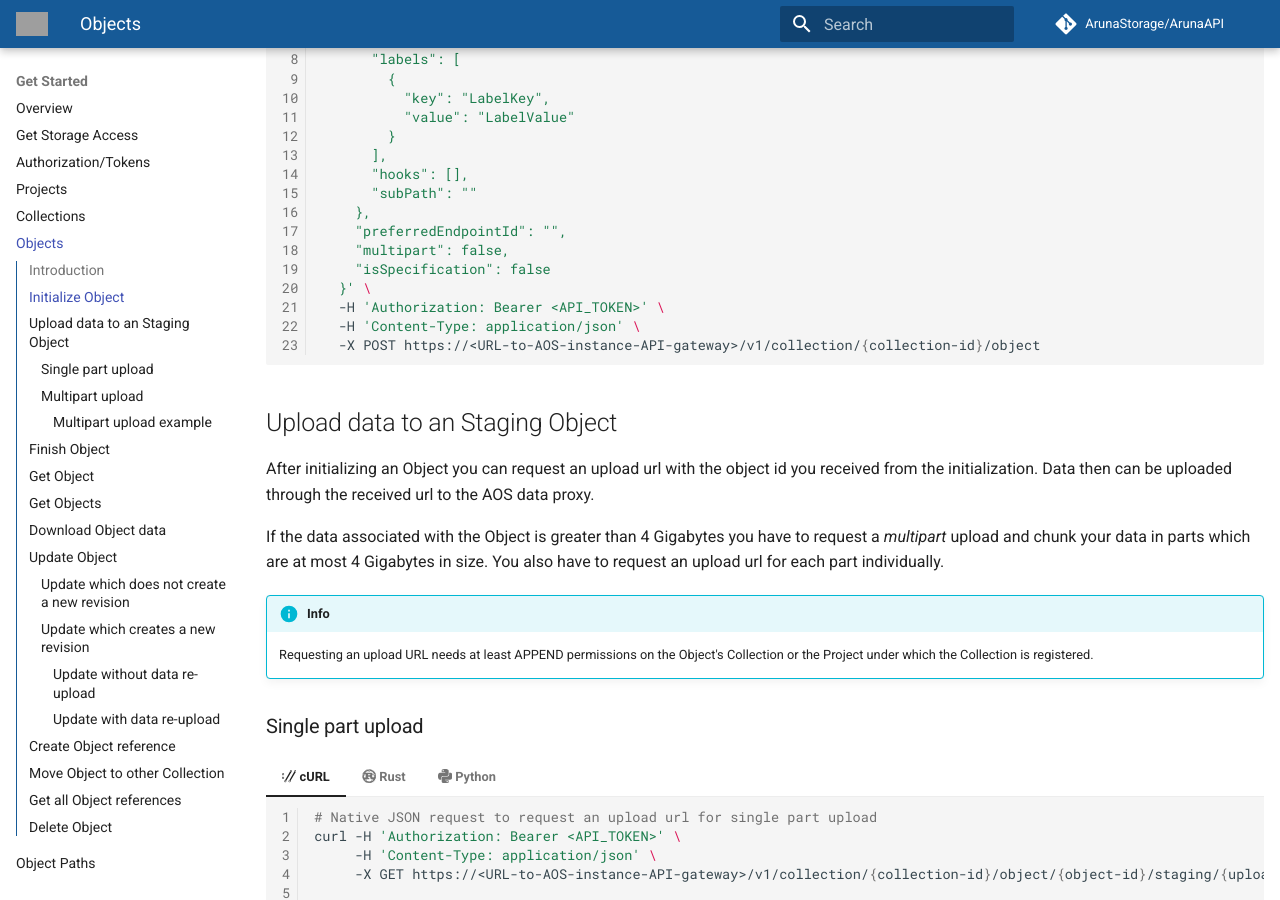
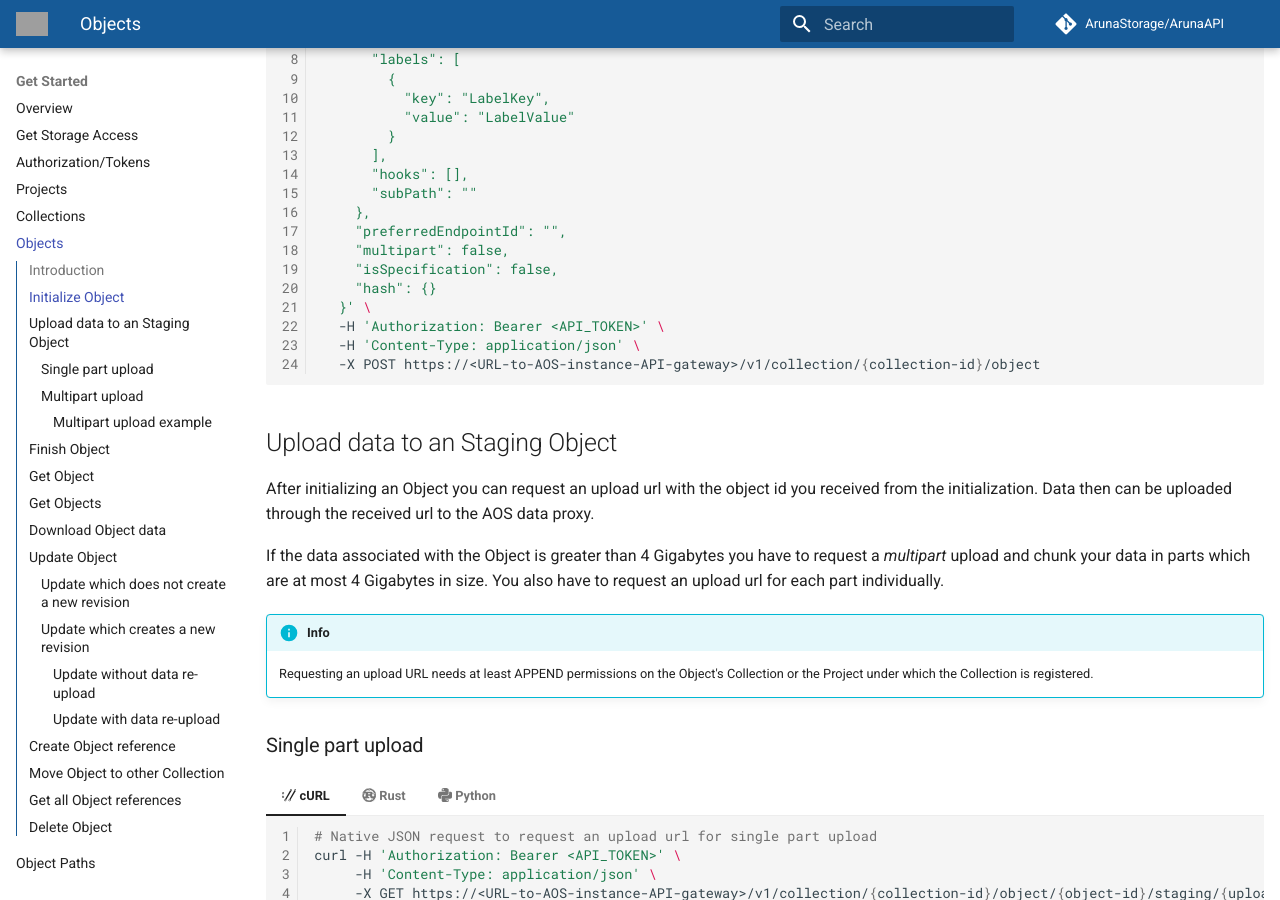
Before and after one commit to ArunaStorage/documentation, an MkDocs documentation site: the page built from docs/get_started/basic_usage/05_How-To-Objects.md, in a window 1280 px wide and 900 px high, scrolled down 771 px. Built offline with MkDocs 1.6.1 and Material for MkDocs 9.7.7, drawn with Linux system fonts in a browser that asks for light colours; comment, search, counter and statistics services are not loaded; the version menu is left out; grey boxes are pictures that could not be loaded.

Commit message:
docs: Adjust documentation to ArunaAPI 1.0.0-rc.2

```diff
--- a/docs/get_started/basic_usage/05_How-To-Objects.md
+++ b/docs/get_started/basic_usage/05_How-To-Objects.md
@@ -40,7 +40,8 @@ As long as an Object is in the staging area data can be uploaded to it.
         },
         "preferredEndpointId": "",
         "multipart": false,
-        "isSpecification": false
+        "isSpecification": false,
+        "hash": {}
       }' \
       -H 'Authorization: Bearer <API_TOKEN>' \
       -H 'Content-Type: application/json' \
@@ -106,7 +108,8 @@ As long as an Object is in the staging area data can be uploaded to it.
         collection_id="<collection-id>",
         preferred_endpoint_id="",  # Parameter can also be omitted if empty
         multipart=False,
-        is_specification=False
+        is_specification=False,
+        hash=None  # Will be provided at object finish in this example
     )
 
     # Send the request to the AOS instance gRPC gateway
```
Also changed, not shown: other parts of docs/get_started/basic_usage/05_How-To-Objects.md (+1 -0 lines).
